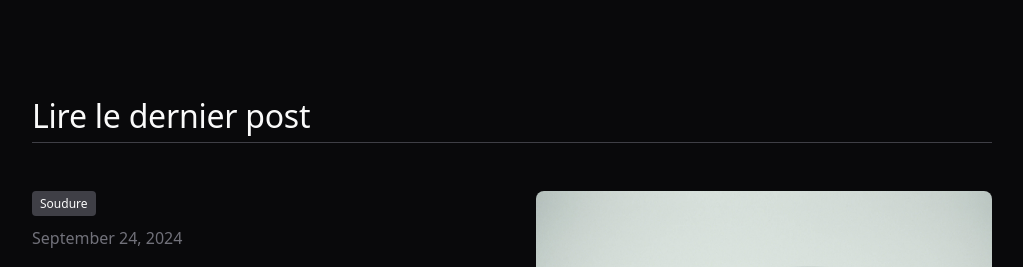
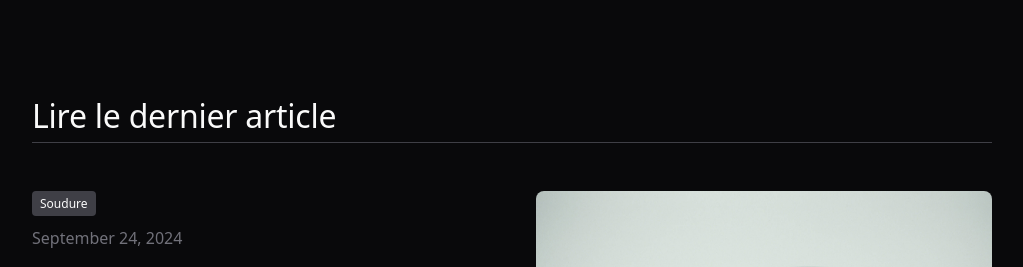
Before and after one commit to MerlinConnected/blablarduino, a Jekyll site: the page built from index.md, in a window 1280 px wide. Shown: the part 324-591 px from the top of the page, without its empty margins (128-1151 px from the left). Built offline with Jekyll 4.4.1, drawn with Linux system fonts in a browser that asks for light colours.

Commit message:
chore: typos and comments

```diff
--- a/_config.yml
+++ b/_config.yml
@@ -30,7 +30,6 @@ twitter_username: merlinconnected
 github_username: MerlinConnected
 
 # Build settings
-# theme: minima
 plugins:
   - jekyll-feed
   - jekyll-paginate
--- a/_layouts/home.html
+++ b/_layouts/home.html
@@ -21,7 +21,7 @@
 			</div>
 
 			<section class="latest-posts" aria-labelledby="latest-post">
-				<h2 id="latest-post">Lire le dernier post</h2>
+				<h2 id="latest-post">Lire le dernier article</h2>
 				<div class="latest-post" role="region" aria-labelledby="post-title">
 					{% for post in site.posts limit:1 %}
 					<article class="post-preview">
```
